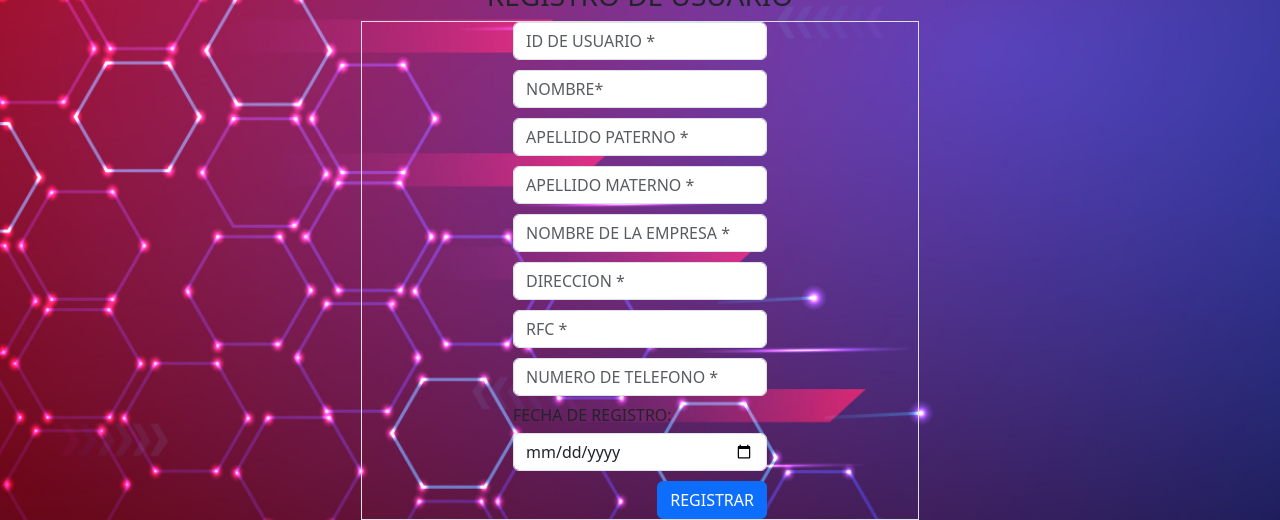
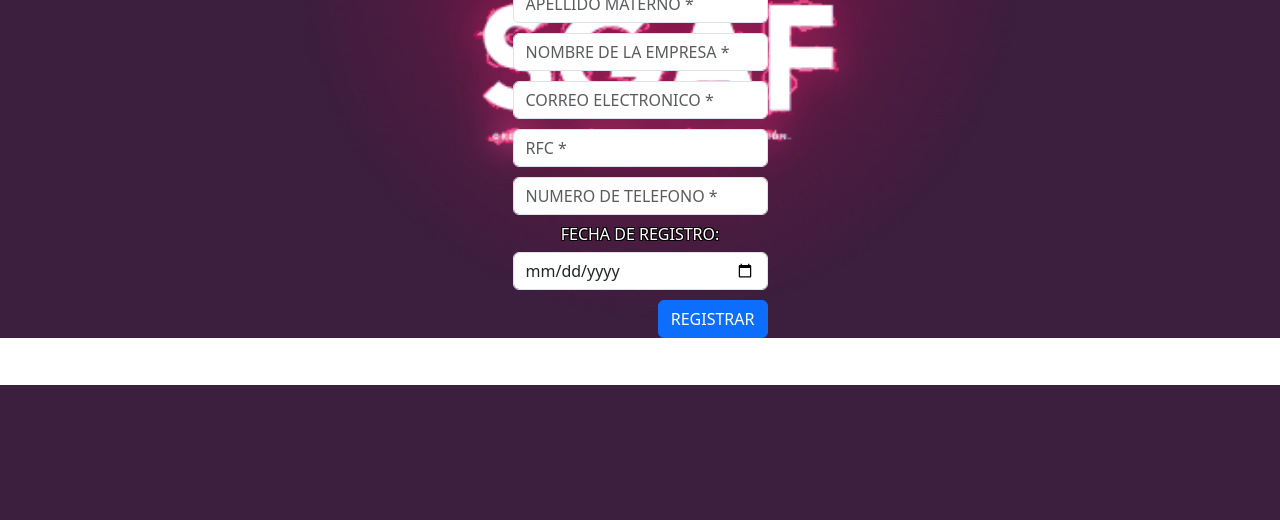
Before and after one commit to LuisaLzrGcia/SGAF, a PHP site: page /app/Registrar/ResgistrarUsuario.php in a window 1280 px wide. Shown: the part 415-935 px from the top of the page. After the commit the page ends 800 px from the top, so only its background shows below. Run offline with PHP 8.4, Linux system fonts and the light colour scheme.

Commit message:
Respaldo11/04/24

```diff
--- a/app/Registrar/ResgistrarUsuario.php
+++ b/app/Registrar/ResgistrarUsuario.php
@@ -16,31 +16,34 @@
 
     /* Estilos para la separación entre cajas de texto */
     .form-group:not(:last-child) {
-            margin-bottom: 10px; /* Agrega un margen inferior de 20px a todos los .form-group excepto el último */
-        }
+        margin-bottom: 10px;
+        /* Agrega un margen inferior de 20px a todos los .form-group excepto el último */
+    }
 
     </style>
 </head>
 
-<body class="bg-general">
+<body style="background-image: url('../../public/images/FondoSGAF.png'); background-size: cover; background-position: center; background-repeat: no-repeat;" >
     <?php
     include_once "../Componets/Navbar.php";
     ?>
     <div class="container contact-form  ; ">
-        <div class="container-fluid w-50 ">
+        <div class="container-fluid w-50  p-0 ">
             <div class="contact-image  text-center">
-                <img src="https://image.ibb.co/kUagtU/rocket_contact.png" alt="rocket_contact" />
+                <img class="rounded-circle" src="" alt="" srcset="../../public/images/LogoForm.png"
+                    style="width: 120px; height: auto;">
             </div>
             <form method="post">
-                <h3 class="text-center">REGISTRO DE USUARIO</h3>
-                <div class="row justify-content-center align-items-center border">
-                    <div class="col-md-6">
+            <div class="d-flex justify-content-center ">
+                <h3 class="text-center title-gradient  d-inline-block p-1 text-center" >REGISTRO DE USUARIO</h3>
+            </div>
+                <div class="row justify-content-center align-items-center mx-auto">
+                    <div class="col-md-6 text-center">
                         <div class="form-group">
-                            <input type="text" name="id" class="form-control" placeholder="ID DE USUARIO *"
-                                value="" />
+                            <input type="text" name="id" class="form-control" placeholder="ID DE USUARIO *" value="" />
                         </div>
                         <div class="form-group">
-                            <input type="text" name="name" class="form-control" placeholder="NOMBRE*" value="" />
+                            <input type="text" name="name" class="form-control" placeholder="NOMBRES*" value="" />
                         </div>
                         <div class="form-group">
                             <input type="text" name="apellidoP" class="form-control" placeholder="APELLIDO PATERNO *"
@@ -55,7 +58,7 @@
                                 value="" />
                         </div>
                         <div class="form-group">
-                            <input type="text" name="direccion" class="form-control" placeholder="DIRECCION *"
+                            <input type="text" name="gmail" class="form-control" placeholder="CORREO ELECTRONICO *"
                                 value="" />
                         </div>
                         <div class="form-group">
@@ -65,13 +68,13 @@
                             <input type="text" name="phone" class="form-control" placeholder="NUMERO DE TELEFONO *"
                                 value="" />
                         </div>
-                        <div class="form-group">
+                        <div class="form-group title-gradient">
                             <h6 for="txtDate">FECHA DE REGISTRO:</h6>
-                            <input type="date" name="fecha" class="form-control" >
+                            <input type="date" name="fecha" class="form-control">
                         </div>
 
                         <div class="form-group  text-center">
-                        <button type="button" class="btn btn-primary float-end" href="#">REGISTRAR</button>
+                            <button type="button" class="btn btn-primary float-end" href="#">REGISTRAR</button>
                         </div>
                     </div>
 
--- a/public/CSS/style.css
+++ b/public/CSS/style.css
@@ -56,9 +56,24 @@ a:hover {
     background-size: cover;
 }
 
+
+
 .fondoNav{
   background-image: url('../images/FondoNav.jpg'); /* Cambia 'ruta/a/imagen.jpg' por la ruta de tu imagen */
   background-size: cover; /* Esto ajustará la imagen para que cubra todo el fondo del nav */
   background-position: center; /* Esto centrará la imagen en el fondo del nav */
   /* Puedes añadir más estilos según sea necesario */
 }
+
+.title-white{
+  color: white;
+}
+
+.title-gradient {
+  background: linear-gradient(to right, #ff6b6b, #ffc75f); /* Definir el degradado */
+  -webkit-background-clip: text; /* Establecer el recorte de fondo como texto */
+  background-clip: text; /* Establecer el recorte de fondo como texto para navegadores que no requieren el prefijo -webkit- */
+  color: white; /* Establecer el color del texto */
+  text-shadow: -1px -1px 0 #000, 1px -1px 0 #000, -1px 1px 0 #000, 1px 1px 0 #000000; /* Agregar un contorno negro al texto */
+
+}
```
Also changed, not shown: app/Conexion.php (+21 -0 lines), app/Login/Login.php (+33 -0 lines), app/Login/Validacion.php (added, +28 -0 lines), public/images/LogoForm.png (added).
